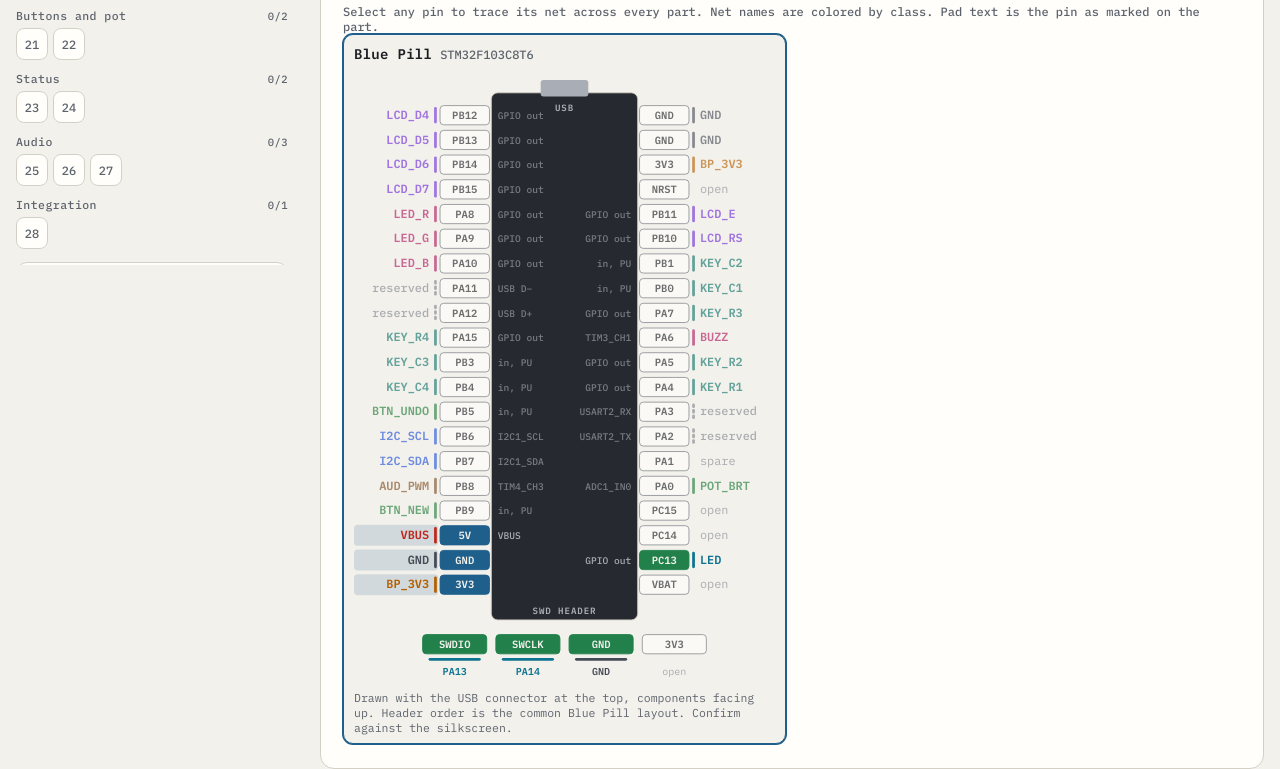
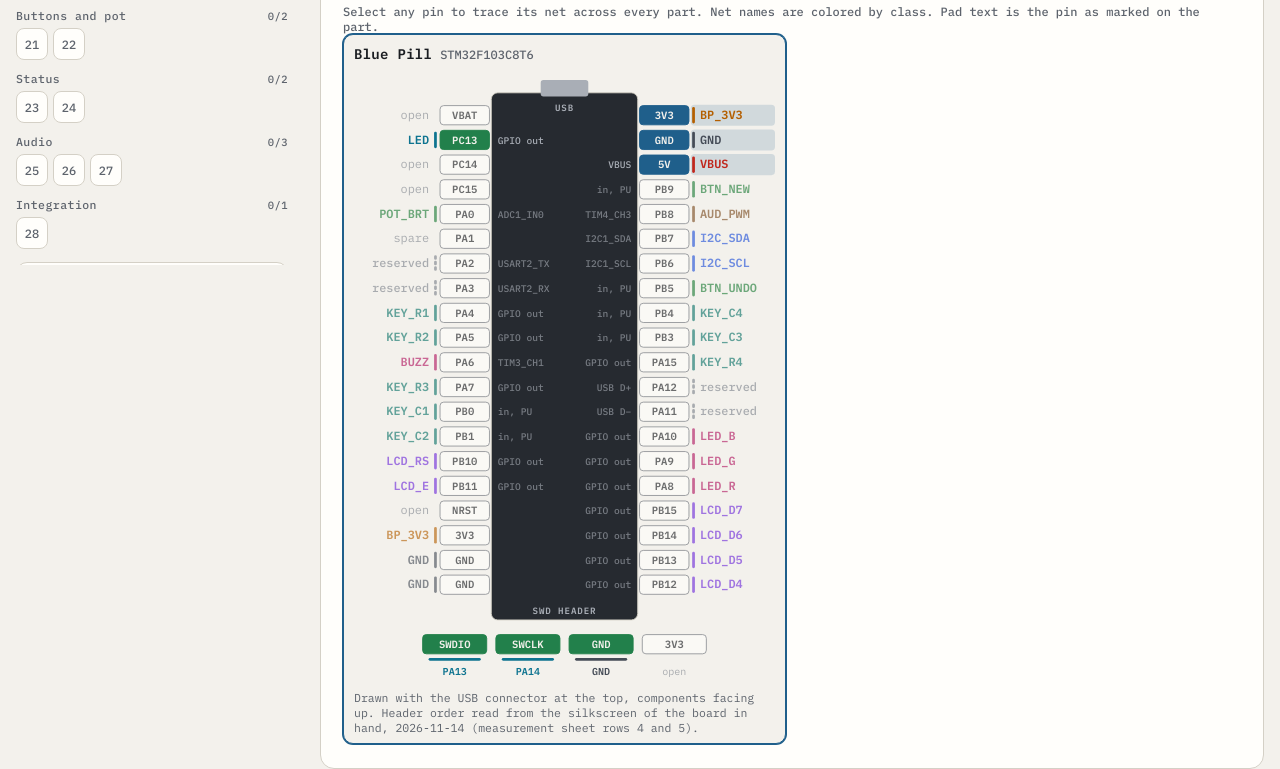
Before and after one commit to buttonoperator/301-darts-scorer-stm32-runner, a plain HTML site: page index.html in a window 1280 px wide. Shown: the part 843-1612 px from the top of the page. Drawn offline with Linux system fonts and the light colour scheme.

Commit message:
Sync runner with Altium BOM v8 and the measured parts
- Blue Pill pin map rotated 180 deg to match the silkscreen read on
  2026-11-14 (VBAT and 3V3 at the USB end). The previous drawing showed
  the header order upside down relative to its USB label.
- AMS1117 pin order resolved: VIN, OUT, GND.
- HT16K33 backpacks: VIO pin added, tied to 3.3 V; pin order per silkscreen.
- RV2 is the Bourns 3310R-125-103L in hand; pin 1 GND, pin 3 5 V.
- C1, C3 KEMET C320C104K5R5TA (0.1 uF); C2 KEMET C330C105K5R5TA (1 uF).
- Keypad generic tail convention and RGB anode remap noted.
- Carrier-board wire-lead attach for displays and PAM8403 noted.

Co-Authored-By: Claude Opus 5.5 <noreply@anthropic.com>
Claude-Session: https://claude.ai/code/session_01VuTvKdRyZBdNi1q3A2TY2T

```diff
--- a/index.html
+++ b/index.html
@@ -514,16 +514,15 @@ footer button{font:500 12px var(--mono);padding:6px 11px}
         <tbody>
           <tr><td>MCU and programming</td><td>Blue Pill (STM32F103C8T6), ST-Link V2</td><td class="m">3.3 V</td></tr>
           <tr><td>Score displays</td><td>2&times; Adafruit 1.2 in 4-digit 7-segment, HT16K33 I2C backpack</td><td class="m">3.3 V</td></tr>
-          <tr><td>Text display</td><td>LCD1602, 74HCT541 (DIP-20), 10 k&Omega; contrast pot</td><td class="m">5 V</td></tr>
+          <tr><td>Text display</td><td>LCD1602, 74HCT541 (DIP-20) with C3 0.1 &micro;F at pin 20, RV2 Bourns 3310R-125-103L 10 k&Omega; contrast pot</td><td class="m">5 V</td></tr>
           <tr><td>Input</td><td>4&times;4 matrix keypad, 2 tactile buttons, 10 k&Omega; linear pot</td><td class="m">3.3 V</td></tr>
           <tr><td>Keypad lighting</td><td>4 white LEDs (D2 to D5), 4 &times; 220 &Omega; (R7 to R10)</td><td class="m">5 V</td></tr>
           <tr><td>Status</td><td>RGB LED, common cathode, 3 resistors. Passive piezo buzzer.</td><td class="m">3.3 V</td></tr>
-          <tr><td>Audio</td><td>PAM8403 module, 8 &Omega; speaker, 1 k&Omega;, 0.1 &micro;F, coupling capacitor, 2&times; 10 k&Omega;</td><td class="m">5 V</td></tr>
+          <tr><td>Audio</td><td>PAM8403 module, 8 &Omega; speaker, R4 1 k&Omega;, C1 0.1 &micro;F (KEMET C320C104K5R5TA), C2 1 &micro;F (KEMET C330C105K5R5TA), R5 and R6 10 k&Omega;</td><td class="m">5 V</td></tr>
           <tr><td>USB power</td><td>USB source rated 1 A or more, F1 1 A resettable fuse, AMS1117-3.3 module (3-pin header)</td><td class="m">both</td></tr>
         </tbody>
       </table></div>
-      <p>Prices and order status are in Purchase Order v5.1. The 1 A resettable fuse is not on that order. Designators on this page (R1 to R10, C1, C2,
-      D1 to D5, RV1, RV2, SW1, SW2) are local to this page until a schematic exists.</p>
+      <p>Prices and order status are in Purchase Order v5.1. The 1 A resettable fuse is not on that order. Designators on this page follow Altium BOM v8. C1, C2, C3 and F1 are selected but not yet purchased.</p>
     </div>
   </details>
 
@@ -584,10 +583,11 @@ footer button{font:500 12px var(--mono);padding:6px 11px}
         <thead><tr><th>Item</th><th>Detail</th></tr></thead>
         <tbody>
           <tr><td>I2C scan result</td><td>The scan for 0x70 was in debug at the last recorded session (2026-10-11). No pass is on record.</td></tr>
-          <tr><td>Blue Pill header order</td><td>The pin map drawing uses the common Blue Pill header order. Confirm it against the silkscreen on the board in hand.</td></tr>
-          <tr><td>Keypad connector order</td><td>Row and column lead positions are not confirmed. Map them with a continuity meter.</td></tr>
-          <tr><td>Display current and feed</td><td>Estimated at about 200 mA per display at full segments from the 3.3 V rail. Unmeasured. If the backpack has a separate IO logic pin beside its + pin, feeding + from the 5 V rail roughly halves the current. Read the silkscreen and measure before deciding.</td></tr>
-          <tr><td>AMS1117 module pin order</td><td>The module has a 3-pin header. The order of IN, GND and OUT is not confirmed. Read the silkscreen.</td></tr>
+          <tr><td>Blue Pill header order</td><td>Resolved 2026-11-14. Read from the silkscreen; the pin map drawing now matches it.</td></tr>
+          <tr><td>Keypad connector order</td><td>Generic convention assumed (pins 1 to 4 rows, 5 to 8 columns). Not confirmed on the keypad in hand. A different order is a firmware change only.</td></tr>
+          <tr><td>Display current and feed</td><td>Estimated at about 200 mA per display at full segments from the 3.3 V rail. Unmeasured. The backpack has a separate VIO logic pin, which stays on 3.3 V. VIN can move to the 5 V rail to roughly halve the 3.3 V load. The carrier board selects this with jumper JP1. Measure before deciding.</td></tr>
+          <tr><td>AMS1117 module pin order</td><td>Resolved 2026-11-14: VIN, OUT, GND left to right, component side facing, pins down.</td></tr>
+          <tr><td>Carrier board attach</td><td>On the carrier board the two displays and the PAM8403 attach by wire leads, and the speaker wires straight to the PAM8403 outputs (Altium BOM v8). Breadboard wiring is unchanged.</td></tr>
           <tr><td>Fuse F1</td><td>1 A resettable fuse. Not yet in hand. A wire link stands in until it is fitted, before the integration stage.</td></tr>
           <tr><td>Firmware</td><td>The drivers on this page are not yet built with ARM GCC or run on hardware. Each is verified when its step passes.</td></tr>
           <tr><td>Keypad lighting control</td><td>The LEDs are always on. Firmware control needs a pin, and none is free on the side headers. PC13 through a 10 k&Omega; base resistor and an NPN low-side switch is a candidate. It is not designed in.</td></tr>
@@ -619,7 +619,7 @@ var STEPS = [
   y:"The regulator on the Blue Pill is rated 150 to 300 mA depending on the board, which is too small for both displays. The AMS1117 carries the display load and the onboard regulator carries the MCU.",
   W:[["Blue Pill 5V pin (VBUS)","F1 pin 1"],["F1 pin 2","5 V rail"],["Blue Pill GND","GND rail, both sides"],["AMS1117 IN","5 V rail"],["AMS1117 GND","GND rail"],["AMS1117 OUT","3.3 V rail"]],
   P:["BP.5V","BP.GNDa","PWR.*"],
-  fk:"Watch", fw:1, f:"Two regulator outputs are never joined. Keep the Blue Pill 3V3 pin off the 3.3 V rail. Read the pin order on the AMS1117 module silkscreen before wiring. If F1 is not in hand, fit a wire link and add the fuse before the integration stage."},
+  fk:"Watch", fw:1, f:"Two regulator outputs are never joined. Keep the Blue Pill 3V3 pin off the 3.3 V rail. AMS1117 module pin order is VIN, OUT, GND left to right, component side facing, pins down. If F1 is not in hand, fit a wire link and add the fuse before the integration stage."},
  /* 2 */ {g:"USB power", t:"Measure both rails", w:"Meter on DC volts",
   d:"Plug in USB with only the regulator connected. Measure the 5 V rail and the 3.3 V rail against the GND rail. Confirm the BOOT0 and BOOT1 jumpers are both at 0.",
   P:["PWR.F1.2","PWR.OUT","BP.GNDa"],
@@ -645,9 +645,9 @@ var STEPS = [
   y:"Both backpacks ship at 0x70. With A0 bridged, display 2 answers at 0x71 and the two share one bus.",
   P:["DS2.*"],
   fk:"Check", f:"Unpowered, meter on continuity across the A0 pads of display 2 reads closed. A1 and A2 read open."},
- /* 7 */ {g:"I2C displays", t:"Wire display 1", w:"4 wires, 3.3 V rail",
+ /* 7 */ {g:"I2C displays", t:"Wire display 1", w:"5 wires, 3.3 V rail",
   d:"The backpack runs from 3.3 V. Its I2C pull-ups are on the board, so add none.",
-  W:[["DS1 VIN","3.3 V rail"],["DS1 GND","GND rail"],["DS1 SDA","Blue Pill PB7"],["DS1 SCL","Blue Pill PB6"]],
+  W:[["DS1 VIN","3.3 V rail"],["DS1 VIO","3.3 V rail"],["DS1 GND","GND rail"],["DS1 SDA","Blue Pill PB7"],["DS1 SCL","Blue Pill PB6"]],
   P:["DS1.*","BP.PB6","BP.PB7"],
   fk:"Note", f:"Pin labels differ between backpack revisions. Match the function to the silkscreen, and see the HT16K33 wiring doc for the revision caveat."},
  /* 8 */ {g:"I2C displays", t:"Enable I2C1 and scan the bus", c:["steps/i2c_scan.c"], w:"CubeMX, then debugger",
@@ -657,7 +657,7 @@ var STEPS = [
   fk:"Check", f:"The found list holds exactly one address, 0x70."},
  /* 9 */ {g:"I2C displays", t:"Add display 2 to the same bus", c:["steps/i2c_scan.c"], w:"4 wires",
   d:"Display 2 shares SDA and SCL with display 1. Power down first.",
-  W:[["DS2 VIN","3.3 V rail"],["DS2 GND","GND rail"],["DS2 SDA","PB7 node"],["DS2 SCL","PB6 node"]],
+  W:[["DS2 VIN","3.3 V rail"],["DS2 VIO","3.3 V rail"],["DS2 GND","GND rail"],["DS2 SDA","PB7 node"],["DS2 SCL","PB6 node"]],
   P:["DS2.*","BP.PB6","BP.PB7"],
   fk:"Check", f:"Rerun the scan. The found list holds 0x70 and 0x71."},
  /* 10 */ {g:"I2C displays", t:"Full-segment test on both displays", c:["steps/display_test.c", "ht16k33.h", "ht16k33.c", "board.h"], w:"Firmware",
@@ -687,7 +687,7 @@ var STEPS = [
   fk:"Watch", fw:1, f:"Input A1 is pin 2 and its output Y1 is pin 18. The pairs run in opposite directions down the two sides."},
  /* 15 */ {g:"LCD", t:"LCD power, contrast and backlight", w:"7 connections",
   d:"VDD is the true 5 V rail. RW goes straight to ground and does not pass through the buffer. D0 to D3 stay open in 4-bit mode. The module carries its own 101 Ω backlight resistor, so pin 15 goes straight to the 5 V rail. Measured 2026-11-14: 2.25 V across that resistor, about 22 mA.",
-  W:[["LCD pin 1 (VSS)","GND rail"],["LCD pin 2 (VDD)","5 V rail"],["LCD pin 3 (V0)","RV2 wiper"],["RV2 ends","5 V rail and GND rail"],["LCD pin 5 (RW)","GND rail"],["LCD pin 15 (A)","5 V rail"],["LCD pin 16 (K)","GND rail"]],
+  W:[["LCD pin 1 (VSS)","GND rail"],["LCD pin 2 (VDD)","5 V rail"],["LCD pin 3 (V0)","RV2 wiper"],["RV2 pin 1","GND rail"],["RV2 pin 3","5 V rail"],["LCD pin 5 (RW)","GND rail"],["LCD pin 15 (A)","5 V rail"],["LCD pin 16 (K)","GND rail"]],
   P:["LCD.1","LCD.2","LCD.3","LCD.5","LCD.15","LCD.16","RV2.*"],
   fk:"Check", f:"Power up with no LCD firmware. Turn RV2 until row 1 shows 16 solid blocks. A blank screen at this point is a contrast or power fault, not a data fault. Reversing pins 1 and 2 can destroy the controller, so check polarity before power."},
  /* 16 */ {g:"LCD", t:"Initialize in 4-bit mode and print", c:["steps/lcd_test.c", "lcd1602.h", "lcd1602.c", "board.h", "board.c"], w:"Firmware",
@@ -735,7 +735,7 @@ var STEPS = [
   fk:"Check", f:"Three distinct tones play, one each for score, bust and checkout."},
 
  /* 24 */ {g:"Audio", t:"Build the RC low-pass filter", w:"R4 and C1",
-  d:"PB8 drives R4, 1 kΩ. The far end of R4 is the filtered node. C1, 0.1 µF ceramic, runs from that node to ground.",
+  d:"PB8 drives R4, 1 kΩ. The far end of R4 is the filtered node. C1, 0.1 µF ceramic (KEMET C320C104K5R5TA), runs from that node to ground.",
   y:"The timer output is a PWM carrier. The filter removes the carrier and leaves the audio. The corner frequency is about 1.6 kHz with these values and is tuned by ear.",
   W:[["Blue Pill PB8","R4 pin 1"],["R4 pin 2","C1 pin 1 (filtered node)"],["C1 pin 2","GND rail"]],
   P:["BP.PB8","FLT.R4.1","FLT.R4.2","FLT.C1.1","FLT.C1.2"]},
@@ -743,7 +743,7 @@ var STEPS = [
   d:"C2 blocks DC from the filtered node. R5 and R6, 10 kΩ each, split the mono signal to the L and R inputs. The speaker connects across L+ and L−.",
   W:[["Filtered node","C2 pin 1"],["C2 pin 2","R5 pin 1 and R6 pin 1"],["R5 pin 2","PAM8403 L"],["R6 pin 2","PAM8403 R"],["PAM8403 input G","GND rail"],["PAM8403 5V and GND","5 V rail and GND rail"],["PAM8403 L+ and L−","Speaker"]],
   P:["FLT.C2.1","FLT.C2.2","FLT.R5.1","FLT.R5.2","FLT.R6.1","FLT.R6.2","AMP.*"],
-  fk:"Watch", fw:1, f:"The outputs are bridge-tied. Neither speaker terminal connects to ground. C2 must be 0.1 to 1 µF. A capacitor marked 102 is far too small."},
+  fk:"Watch", fw:1, f:"The outputs are bridge-tied. Neither speaker terminal connects to ground. C2 is 1 µF ceramic (KEMET C330C105K5R5TA), which puts the high-pass corner near 16 Hz into the 10 kΩ split. A capacitor marked 102 is far too small."},
  /* 26 */ {g:"Audio", t:"Play a tone and measure the 5 V rail", c:["steps/audio_test.c", "audio.h", "audio.c"], w:"Firmware, meter on the 5 V rail",
   d:"Enable TIM4 channel 3 as PWM with prescaler 0, and enable the TIM4 global interrupt. The driver runs a 64 kHz carrier and updates the duty at 16 kHz from a sine table. Start at volume 16 and raise it in steps while watching the 5 V rail. Set AUDIO_VOL_MAX below the level where the speaker distorts.",
   P:["BP.PB8","AMP.5V","AMP.L+","AMP.L−"],
@@ -759,20 +759,17 @@ var STEPS = [
 var PK = {
  BP:{ref:"Blue Pill", part:"STM32F103C8T6", kind:"dual", pw:54, top:"USB", foot:[
       ["SWDIO","PA13","SWDIO","dbg","SWDIO"],["SWCLK","PA14","SWCLK","dbg","SWCLK"],["GND","","GND","gnd","SWGND"],["3V3","","open","nc","SW3V3"]],
-     note:"Drawn with the USB connector at the top, components facing up. Header order is the common Blue Pill layout. Confirm against the silkscreen.",
-     L:[["PB12","GPIO out","LCD_D4","lcd"],["PB13","GPIO out","LCD_D5","lcd"],["PB14","GPIO out","LCD_D6","lcd"],["PB15","GPIO out","LCD_D7","lcd"],
-        ["PA8","GPIO out","LED_R","stat"],["PA9","GPIO out","LED_G","stat"],["PA10","GPIO out","LED_B","stat"],
-        ["PA11","USB D−","reserved","rsv"],["PA12","USB D+","reserved","rsv"],
-        ["PA15","GPIO out","KEY_R4","key"],["PB3","in, PU","KEY_C3","key"],["PB4","in, PU","KEY_C4","key"],
-        ["PB5","in, PU","BTN_UNDO","inp"],["PB6","I2C1_SCL","I2C_SCL","i2c"],["PB7","I2C1_SDA","I2C_SDA","i2c"],
-        ["PB8","TIM4_CH3","AUD_PWM","aud"],["PB9","in, PU","BTN_NEW","inp"],
-        ["5V","VBUS","VBUS","p5"],["GND","","GND","gnd","GNDa"],["3V3","","BP_3V3","p3","3V3a"]],
-     R:[["GND","","GND","gnd","GNDb"],["GND","","GND","gnd","GNDc"],["3V3","","BP_3V3","p3","3V3b"],["NRST","","open","nc"],
-        ["PB11","GPIO out","LCD_E","lcd"],["PB10","GPIO out","LCD_RS","lcd"],["PB1","in, PU","KEY_C2","key"],["PB0","in, PU","KEY_C1","key"],
-        ["PA7","GPIO out","KEY_R3","key"],["PA6","TIM3_CH1","BUZZ","stat"],["PA5","GPIO out","KEY_R2","key"],["PA4","GPIO out","KEY_R1","key"],
-        ["PA3","USART2_RX","reserved","rsv"],["PA2","USART2_TX","reserved","rsv"],
-        ["PA1","","spare","nc"],["PA0","ADC1_IN0","POT_BRT","inp"],
-        ["PC15","","open","nc"],["PC14","","open","nc"],["PC13","GPIO out","LED","dbg"],["VBAT","","open","nc"]]},
+     note:"Drawn with the USB connector at the top, components facing up. Header order read from the silkscreen of the board in hand, 2026-11-14 (measurement sheet rows 4 and 5).",
+     L:[["VBAT","","open","nc"], ["PC13","GPIO out","LED","dbg"], ["PC14","","open","nc"], ["PC15","","open","nc"],
+        ["PA0","ADC1_IN0","POT_BRT","inp"], ["PA1","","spare","nc"], ["PA2","USART2_TX","reserved","rsv"], ["PA3","USART2_RX","reserved","rsv"],
+        ["PA4","GPIO out","KEY_R1","key"], ["PA5","GPIO out","KEY_R2","key"], ["PA6","TIM3_CH1","BUZZ","stat"], ["PA7","GPIO out","KEY_R3","key"],
+        ["PB0","in, PU","KEY_C1","key"], ["PB1","in, PU","KEY_C2","key"], ["PB10","GPIO out","LCD_RS","lcd"], ["PB11","GPIO out","LCD_E","lcd"],
+        ["NRST","","open","nc"], ["3V3","","BP_3V3","p3","3V3b"], ["GND","","GND","gnd","GNDc"], ["GND","","GND","gnd","GNDb"]],
+     R:[["3V3","","BP_3V3","p3","3V3a"], ["GND","","GND","gnd","GNDa"], ["5V","VBUS","VBUS","p5"], ["PB9","in, PU","BTN_NEW","inp"],
+        ["PB8","TIM4_CH3","AUD_PWM","aud"], ["PB7","I2C1_SDA","I2C_SDA","i2c"], ["PB6","I2C1_SCL","I2C_SCL","i2c"], ["PB5","in, PU","BTN_UNDO","inp"],
+        ["PB4","in, PU","KEY_C4","key"], ["PB3","in, PU","KEY_C3","key"], ["PA15","GPIO out","KEY_R4","key"], ["PA12","USB D+","reserved","rsv"],
+        ["PA11","USB D−","reserved","rsv"], ["PA10","GPIO out","LED_B","stat"], ["PA9","GPIO out","LED_G","stat"], ["PA8","GPIO out","LED_R","stat"],
+        ["PB15","GPIO out","LCD_D7","lcd"], ["PB14","GPIO out","LCD_D6","lcd"], ["PB13","GPIO out","LCD_D5","lcd"], ["PB12","GPIO out","LCD_D4","lcd"]]},
  U2:{ref:"U2", part:"74HCT541, DIP-20", kind:"dual", pw:34, top:"notch",
      note:"Top view, notch up. Inputs on the left, outputs on the right in reverse order.",
      L:[["1","OE1","GND","gnd"],["2","A1","LCD_RS","lcd"],["3","A2","LCD_E","lcd"],["4","A3","LCD_D4","lcd"],["5","A4","LCD_D5","lcd"],
@@ -784,13 +781,13 @@ var PK = {
         ["7","D0","open","nc"],["8","D1","open","nc"],["9","D2","open","nc"],["10","D3","open","nc"],
         ["11","D4","D4_5V","lcd"],["12","D5","D5_5V","lcd"],["13","D6","D6_5V","lcd"],["14","D7","D7_5V","lcd"],
         ["15","A","+5V","p5"],["16","K","GND","gnd"]]},
- DS1:{ref:"DS1", part:"HT16K33 backpack, 0x70", kind:"row",
-     P:[["VIN","power","+3V3","p3"],["GND","ground","GND","gnd"],["SDA","data","I2C_SDA","i2c"],["SCL","clock","I2C_SCL","i2c"]]},
- DS2:{ref:"DS2", part:"HT16K33 backpack, 0x71", kind:"row", note:"A0 jumper bridged.",
-     P:[["VIN","power","+3V3","p3"],["GND","ground","GND","gnd"],["SDA","data","I2C_SDA","i2c"],["SCL","clock","I2C_SCL","i2c"]]},
- RV2:{ref:"RV2", part:"LCD contrast pot", kind:"row",
-     P:[["1","end","+5V","p5"],["W","wiper","LCD_V0","lcd"],["3","end","GND","gnd"]]},
- KP:{ref:"KP", part:"4×4 matrix keypad", kind:"row", note:"Lead order on the connector is not confirmed. Map it with a continuity meter.",
+ DS1:{ref:"DS1", part:"HT16K33 backpack, 0x70", kind:"row", note:"Silkscreen order SCL, SDA, GND, VIN, VIO. VIO is the logic supply and stays on 3.3 V.",
+     P:[["SCL","clock","I2C_SCL","i2c"],["SDA","data","I2C_SDA","i2c"],["GND","ground","GND","gnd"],["VIN","LED supply","+3V3","p3"],["VIO","logic supply","+3V3","p3"]]},
+ DS2:{ref:"DS2", part:"HT16K33 backpack, 0x71", kind:"row", note:"A0 jumper bridged. Pin order as DS1.",
+     P:[["SCL","clock","I2C_SCL","i2c"],["SDA","data","I2C_SDA","i2c"],["GND","ground","GND","gnd"],["VIN","LED supply","+3V3","p3"],["VIO","logic supply","+3V3","p3"]]},
+ RV2:{ref:"RV2", part:"Bourns 3310R-125-103L, 10 kΩ", kind:"row", note:"Three pins in line, 2.54 mm. Bushingless board-level control, 5.59 mm flatted shaft.",
+     P:[["1","end","GND","gnd"],["2","wiper","LCD_V0","lcd"],["3","end","+5V","p5"]]},
+ KP:{ref:"KP", part:"4×4 matrix keypad", kind:"row", note:"Generic 4x4 membrane convention: tail pins 1 to 4 are R1 to R4, 5 to 8 are C1 to C4. Not confirmed on this keypad. All eight lines are GPIO, so a different order is fixed in firmware.",
      P:[["R1","row 1","KEY_R1","key"],["R2","row 2","KEY_R2","key"],["R3","row 3","KEY_R3","key"],["R4","row 4","KEY_R4","key"],
         ["C1","col 1","KEY_C1","key"],["C2","col 2","KEY_C2","key"],["C3","col 3","KEY_C3","key"],["C4","col 4","KEY_C4","key"]]},
  KL:{ref:"D2 to D5", part:"Keypad lighting, always on", kind:"row", note:"Four identical branches. White LEDs, 220 Ω each.",
@@ -799,21 +796,21 @@ var PK = {
      P:[["SW1.1","Undo","BTN_UNDO","inp"],["SW1.2","Undo","GND","gnd"],["SW2.1","New Game","BTN_NEW","inp"],["SW2.2","New Game","GND","gnd"]]},
  RV1:{ref:"RV1", part:"Brightness pot, 10 kΩ", kind:"row",
      P:[["1","end","BP_3V3","p3"],["W","wiper","POT_BRT","inp"],["3","end","GND","gnd"]]},
- D1:{ref:"D1", part:"RGB LED, common cathode", kind:"row",
+ D1:{ref:"D1", part:"RGB LED, common cathode", kind:"row", note:"Find the cathode (longest lead) first. Anode colour order varies by maker; swap PA8, PA9, PA10 in board.h if colours come out wrong.",
      P:[["R","via R1","LED_R","stat"],["G","via R2","LED_G","stat"],["B","via R3","LED_B","stat"],["K","cathode","GND","gnd"]]},
  BZ1:{ref:"BZ1", part:"Passive piezo buzzer", kind:"row",
      P:[["+","drive","BUZZ","stat"],["−","return","GND","gnd"]]},
  FLT:{ref:"Audio filter", part:"R4, C1, C2, R5, R6", kind:"row",
      P:[["R4.1","1 kΩ","AUD_PWM","aud"],["R4.2","1 kΩ","AUD_FILT","aud"],["C1.1","0.1 µF","AUD_FILT","aud"],["C1.2","0.1 µF","GND","gnd"],
-        ["C2.1","couple","AUD_FILT","aud"],["C2.2","couple","AUD_AC","aud"],["R5.1","10 kΩ","AUD_AC","aud"],["R5.2","10 kΩ","AUD_L","aud"],
+        ["C2.1","1 µF","AUD_FILT","aud"],["C2.2","1 µF","AUD_AC","aud"],["R5.1","10 kΩ","AUD_AC","aud"],["R5.2","10 kΩ","AUD_L","aud"],
         ["R6.1","10 kΩ","AUD_AC","aud"],["R6.2","10 kΩ","AUD_R","aud"]]},
  AMP:{ref:"PAM8403", part:"Class-D amplifier module", kind:"row",
      P:[["5V","supply","+5V","p5"],["GND","supply","GND","gnd"],["L","input","AUD_L","aud"],["G","input gnd","GND","gnd"],["R","input","AUD_R","aud"],
         ["L+","output","SPK+","aud"],["L−","output","SPK−","aud"],["R+","output","open","nc"],["R−","output","open","nc"]]},
  STL:{ref:"ST-Link V2", part:"SWD", kind:"row",
      P:[["SWDIO","data","SWDIO","dbg"],["SWCLK","clock","SWCLK","dbg"],["GND","return","GND","gnd"],["3.3V","output","open","nc"]]},
- PWR:{ref:"USB power", part:"F1, AMS1117-3.3 module", kind:"row", note:"AMS1117 module pin order is not confirmed. Read the silkscreen.",
-     P:[["F1.1","1 A fuse","VBUS","p5"],["F1.2","1 A fuse","+5V","p5"],["IN","AMS1117","+5V","p5"],["GND","AMS1117","GND","gnd"],["OUT","AMS1117","+3V3","p3"]]}
+ PWR:{ref:"USB power", part:"F1, AMS1117-3.3 module", kind:"row", note:"AMS1117 module pins: VIN, OUT, GND left to right, component side facing, pins down (silkscreen, 2026-11-14).",
+     P:[["F1.1","1 A fuse","VBUS","p5"],["F1.2","1 A fuse","+5V","p5"],["VIN","AMS1117 pin 1","+5V","p5"],["OUT","AMS1117 pin 2","+3V3","p3"],["GND","AMS1117 pin 3","GND","gnd"]]}
 };
 var PKORDER = ["BP","PWR","STL","DS1","DS2","U2","LCD","RV2","KP","KL","SW","RV1","D1","BZ1","FLT","AMP"];
 
```
Also changed, not shown: src/template.html (+37 -40 lines), 2 other files.
